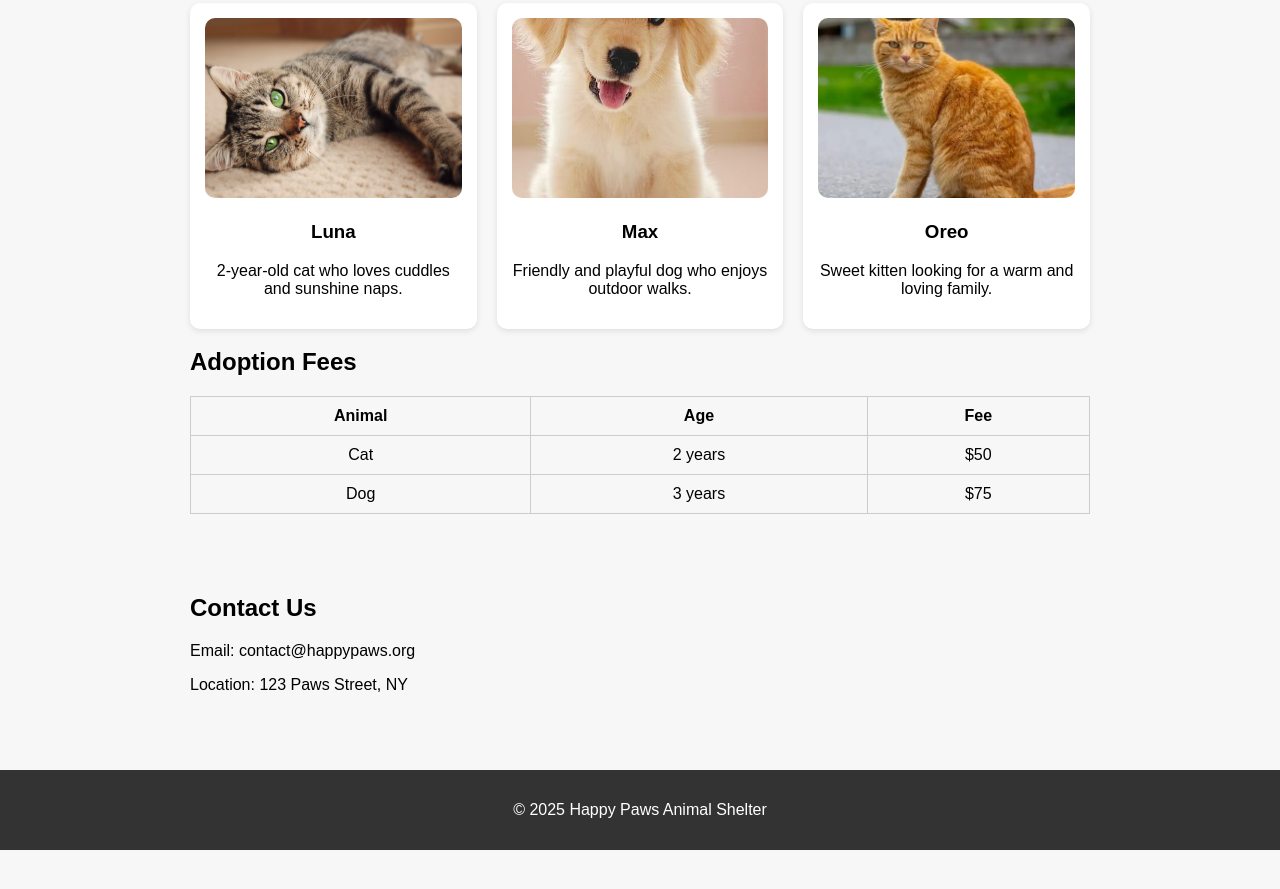
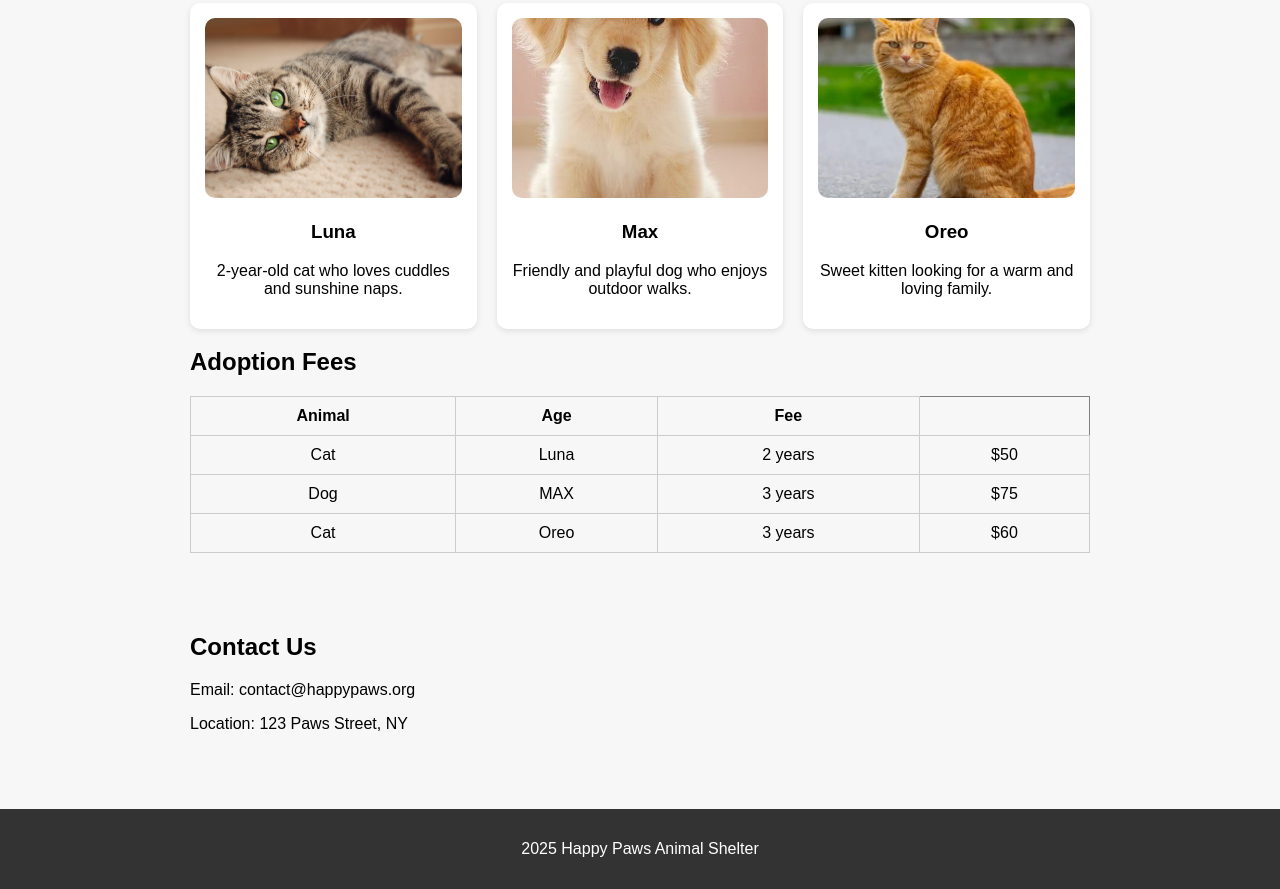
Before and after one commit to TasfiaR06/LovedPetsShelter, a plain HTML site: page index.html in a window 1280 px wide. Shown: the part 710-1599 px from the top of the page. Before the commit the page ends 1560 px from the top, so only its background shows below. Drawn offline with Linux system fonts and the light colour scheme; files whose address does not match are found by name.

Commit message:
Add pet names and update footer text

```diff
--- a/index.html
+++ b/index.html
@@ -67,13 +67,21 @@
     </tr>
     <tr>
       <td>Cat</td>
+      <td>Luna</td>
       <td>2 years</td>
       <td>$50</td>
     </tr>
     <tr>
       <td>Dog</td>
+      <td>MAX</td>
       <td>3 years</td>
       <td>$75</td>
+    </tr>
+     <tr>
+      <td>Cat</td>
+      <td>Oreo</td>
+      <td>3 years</td>
+      <td>$60</td>
     </tr>
   </table>
 </section>
@@ -85,7 +93,7 @@
 </section>
 
 <footer>
-  <p>© 2025 Happy Paws Animal Shelter</p>
+  <p>2025 Happy Paws Animal Shelter</p>
 </footer>
 
 </body>
```
